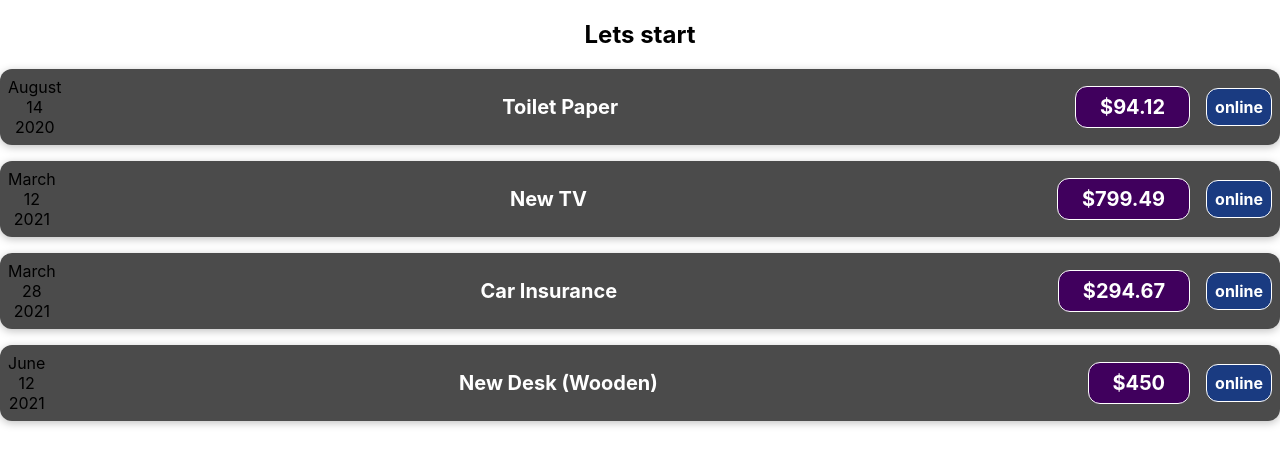
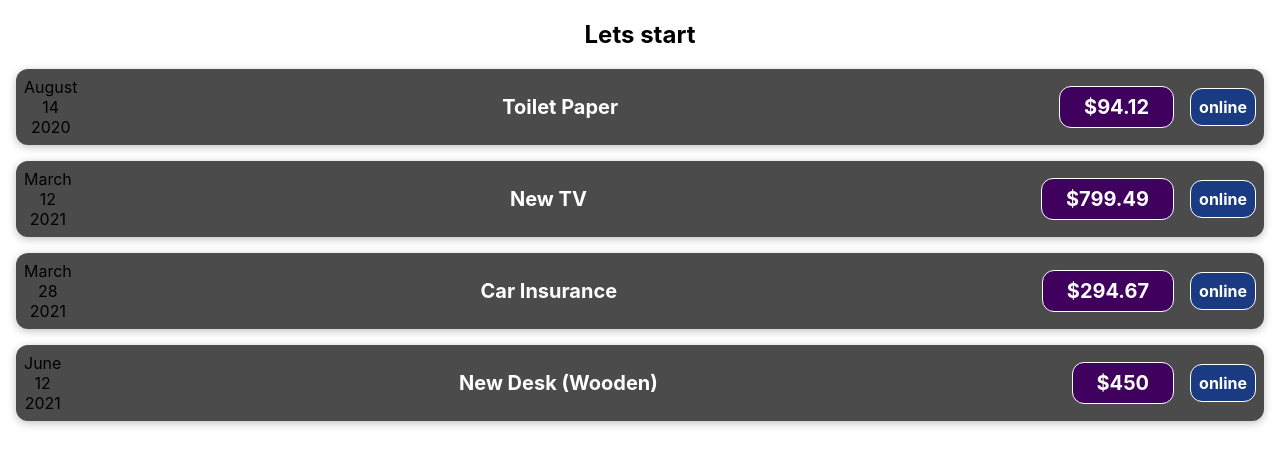
Before and after one commit to sunilsinghparihar5203/react-complete-guide, a React (Create React App) app: page / in a window 1280 px wide. Shown: the top 466 px of the page. Built offline with nearby package versions, Linux system fonts and the light colour scheme.

Commit message:
making code more readable and smaller.

```diff
--- /dev/null
+++ b/src/components/ExpenseDate.js
@@ -0,0 +1,16 @@
+import React from 'react'
+
+function ExpenseDate(props) {
+    const month = props.date.toLocaleString('en-US', { month: 'long' });
+    const day = props.date.toLocaleString('en-US', { day: '2-digit' });
+    const year = props.date.getFullYear();
+    return (
+        <div>
+            <div>{month}</div>
+            <div>{day}</div>
+            <div>{year}</div>
+        </div>
+    )
+}
+
+export default ExpenseDate
--- /dev/null
+++ b/src/components/ExpenseDetails.js
@@ -0,0 +1,13 @@
+import React from 'react'
+
+function ExpenseDetails(props) {
+    return (
+        <div className='expense-item__description'>
+            <h2>{props.title}</h2>
+            <div className='expense-item__price'>${props.amount}</div>
+            <div className='expense-item_location'>{props.location}</div>
+        </div>
+    )
+}
+
+export default ExpenseDetails
--- a/src/components/ExpenseItem.css
+++ b/src/components/ExpenseItem.css
@@ -4,7 +4,7 @@
     align-items: center;
     box-shadow: 0 2px 8px rgba(0, 0, 0, 0.25);
     padding: 0.5rem;
-    margin: 1rem 0;
+    margin: 1rem 1rem;
     border-radius: 12px;
     background-color: #4b4b4b;
   }
--- a/src/components/ExpenseItem.js
+++ b/src/components/ExpenseItem.js
@@ -1,22 +1,14 @@
 import React from 'react'
 import './ExpenseItem.css';
+import ExpenseDate from './ExpenseDate';
+import ExpenseDetails from './ExpenseDetails';
 
 function ExpenseItem(props) {
-    const month = props.date.toLocaleString('en-US',{month:'long'});
-    const day = props.date.toLocaleString('en-US',{day:'2-digit'});
-    const year = props.date.getFullYear();
+
   return (
     <div className='expense-item'>
-        <div>
-            <div>{month}</div>
-            <div>{day}</div>
-            <div>{year}</div>
-        </div>
-        <div className='expense-item__description'>
-            <h2>{props.title}</h2>
-            <div className='expense-item__price'>${props.amount}</div>
-            <div className='expense-item_location'>{props.location}</div>
-        </div>
+        <ExpenseDate date ={props.date} />
+        <ExpenseDetails title={props.title} amount={props.amount} location={props.location} />
     </div>
   )
 }
```
